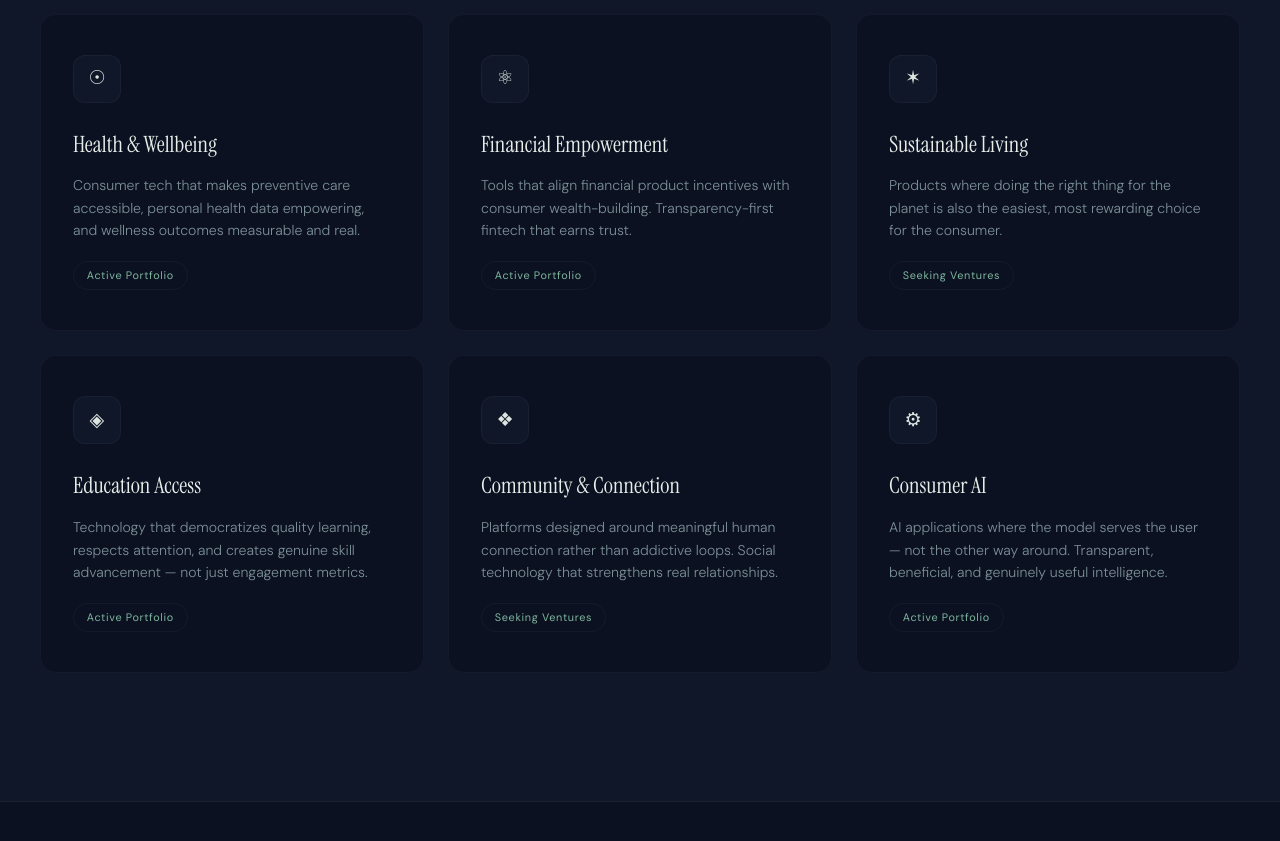
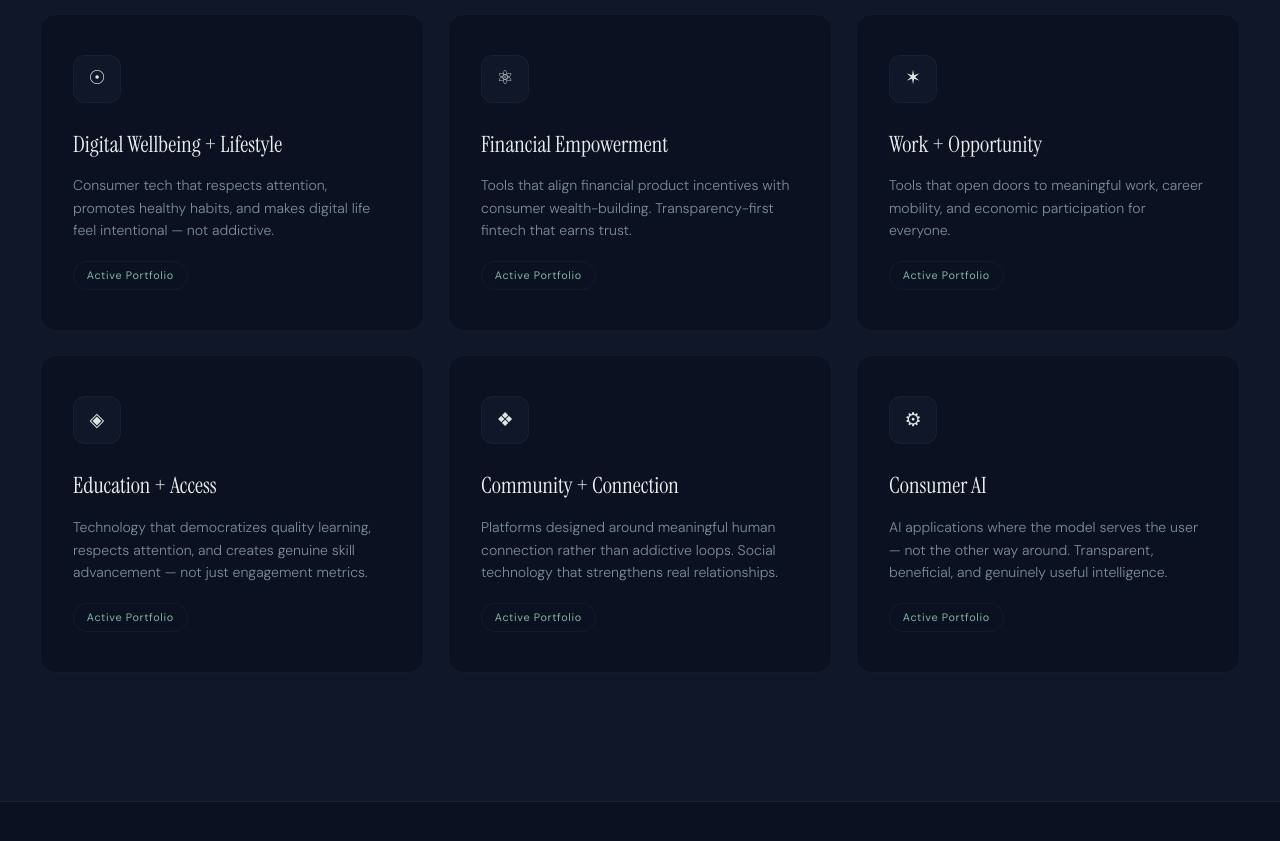
Before and after one commit to tscgmn/tscg-site, a plain HTML site: page index.html in a window 1280 px wide. Shown: the part 2680-3521 px from the top of the page. Drawn offline with Linux system fonts and the light colour scheme.

Commit message:
Update focus areas to final six categories
Digital Wellbeing + Lifestyle, Financial Empowerment, Work + Opportunity,
Education + Access, Community + Connection, Consumer AI.

Co-Authored-By: Claude Opus 4.6 <noreply@anthropic.com>

```diff
--- a/index.html
+++ b/index.html
@@ -1230,8 +1230,8 @@
       <div class="focus-grid">
         <div class="focus-card" data-animate data-animate-delay="1">
           <div class="focus-icon">&#9737;</div>
-          <h3>Health & Wellbeing</h3>
-          <p>Consumer tech that makes preventive care accessible, personal health data empowering, and wellness outcomes measurable and real.</p>
+          <h3>Digital Wellbeing + Lifestyle</h3>
+          <p>Consumer tech that respects attention, promotes healthy habits, and makes digital life feel intentional — not addictive.</p>
           <span class="focus-tag">Active Portfolio</span>
         </div>
         <div class="focus-card" data-animate data-animate-delay="2">
@@ -1242,21 +1242,21 @@
         </div>
         <div class="focus-card" data-animate data-animate-delay="3">
           <div class="focus-icon">&#10038;</div>
-          <h3>Sustainable Living</h3>
-          <p>Products where doing the right thing for the planet is also the easiest, most rewarding choice for the consumer.</p>
-          <span class="focus-tag">Seeking Ventures</span>
+          <h3>Work + Opportunity</h3>
+          <p>Tools that open doors to meaningful work, career mobility, and economic participation for everyone.</p>
+          <span class="focus-tag">Active Portfolio</span>
         </div>
         <div class="focus-card" data-animate data-animate-delay="1">
           <div class="focus-icon">&#9672;</div>
-          <h3>Education Access</h3>
+          <h3>Education + Access</h3>
           <p>Technology that democratizes quality learning, respects attention, and creates genuine skill advancement — not just engagement metrics.</p>
           <span class="focus-tag">Active Portfolio</span>
         </div>
         <div class="focus-card" data-animate data-animate-delay="2">
           <div class="focus-icon">&#10070;</div>
-          <h3>Community & Connection</h3>
+          <h3>Community + Connection</h3>
           <p>Platforms designed around meaningful human connection rather than addictive loops. Social technology that strengthens real relationships.</p>
-          <span class="focus-tag">Seeking Ventures</span>
+          <span class="focus-tag">Active Portfolio</span>
         </div>
         <div class="focus-card" data-animate data-animate-delay="3">
           <div class="focus-icon">&#9881;</div>
```
